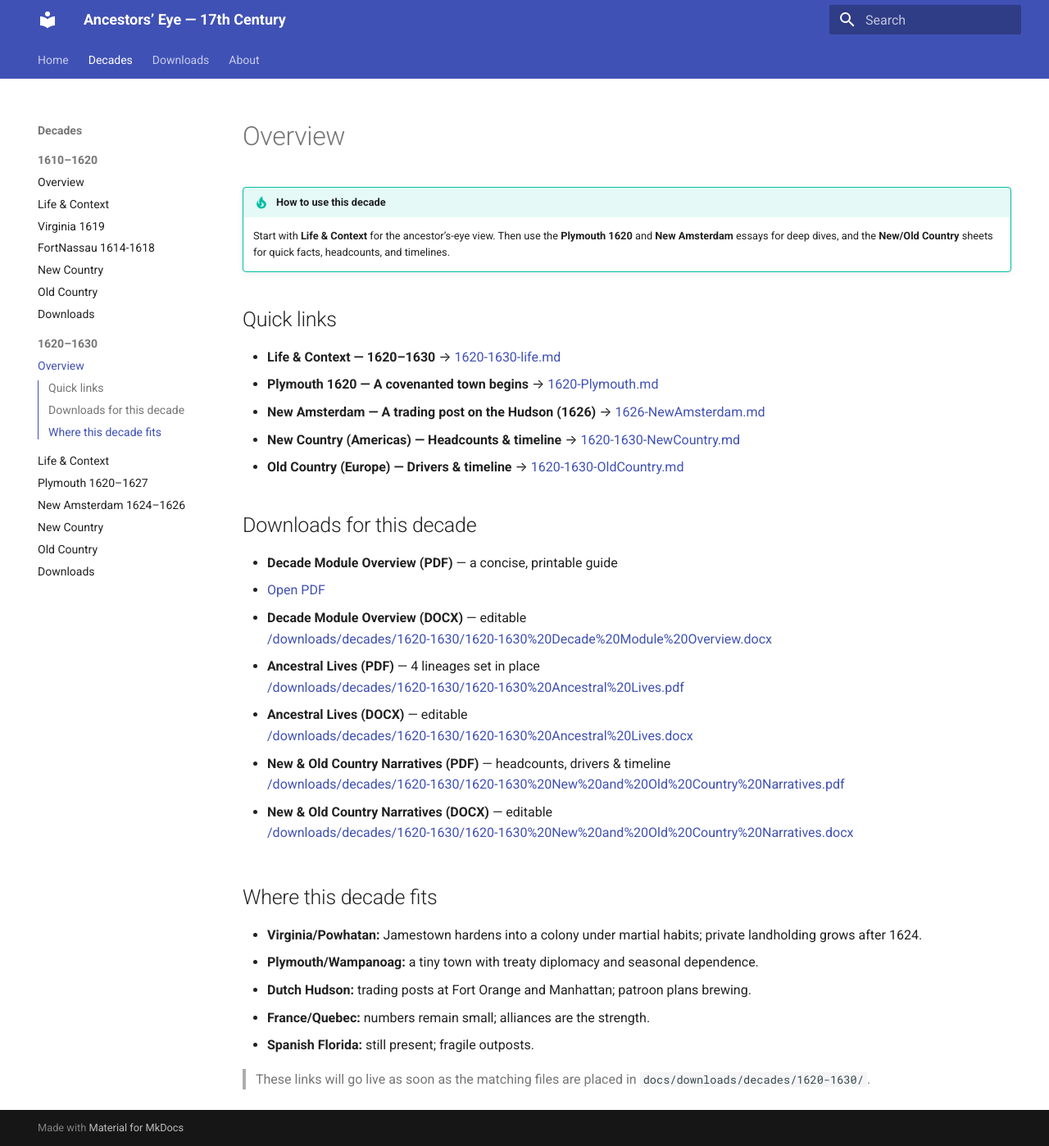
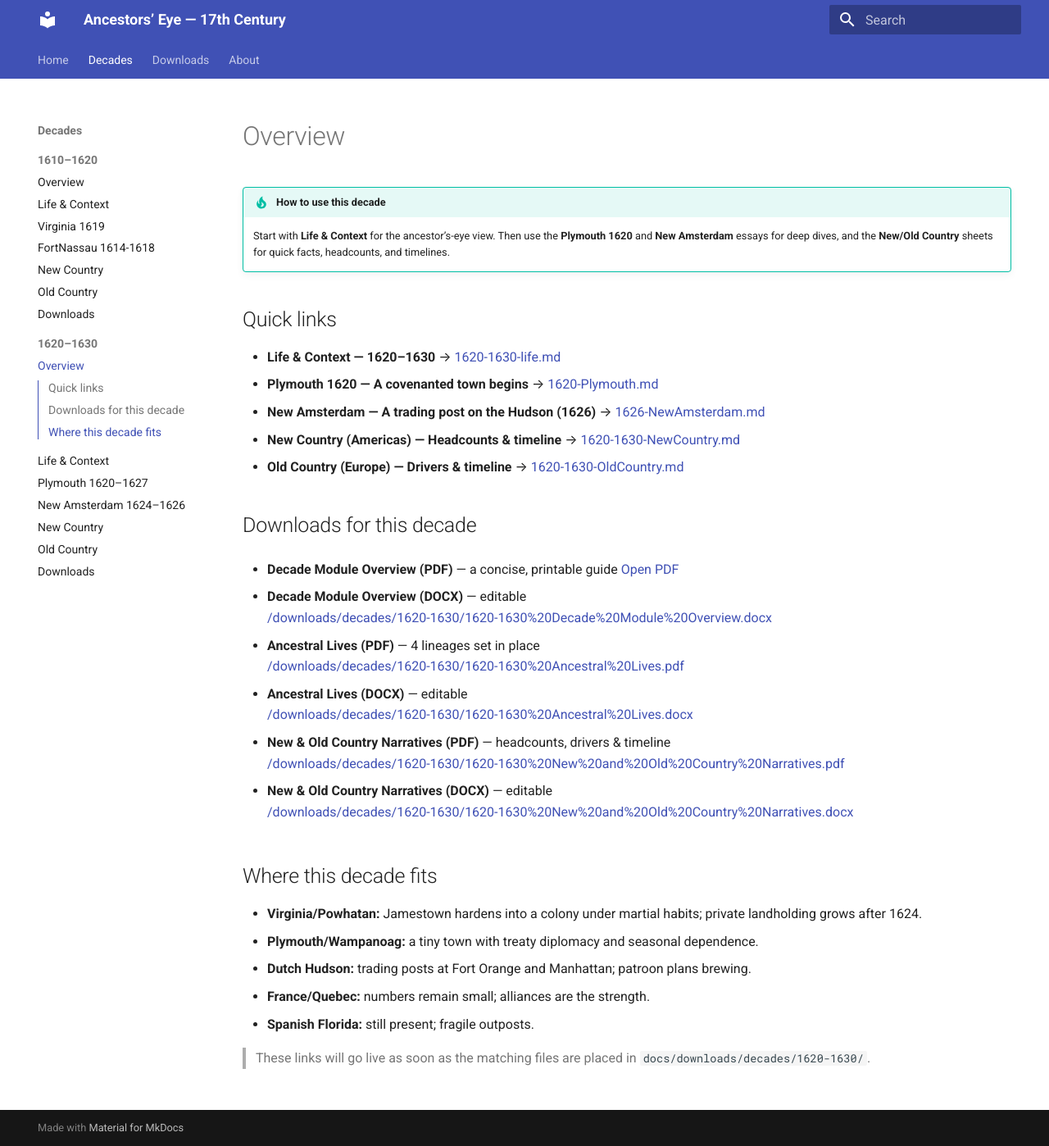
Before and after one commit to BillWorstell/WorstellWitnessWaybackMachine, an MkDocs documentation site: the page built from docs/decades/1620-1630/1620-1630.md, in a window 1280 px wide and 1398 px high. Shown: the whole window at 82% size. Built offline with MkDocs 1.6.1 and Material for MkDocs 9.7.7, drawn with Linux system fonts in a browser that asks for light colours.

Commit message:
Update 1620-1630.md

```diff
--- a/docs/decades/1620-1630/1620-1630.md
+++ b/docs/decades/1620-1630/1620-1630.md
@@ -14,7 +14,7 @@
 ## Downloads for this decade
 
 - **Decade Module Overview (PDF)** — a concise, printable guide
-- [Open PDF](/downloads/decades/1620-1630/1620-1630%20Decade%20Module%20Overview.pdf)
+  [Open PDF](/downloads/decades/1620-1630/1620-1630%20Decade%20Module%20Overview.pdf)
 
 - **Decade Module Overview (DOCX)** — editable
   [/downloads/decades/1620-1630/1620-1630%20Decade%20Module%20Overview.docx](/downloads/decades/1620-1630/1620-1630%20Decade%20Module%20Overview.docx)
```
